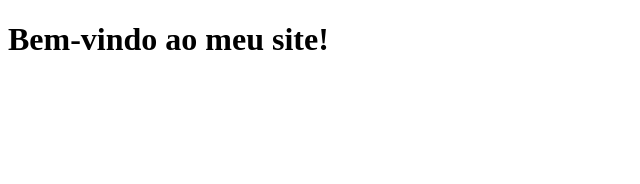
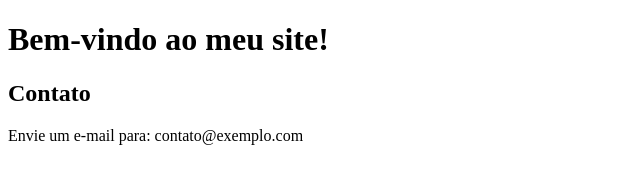
Before and after one commit to Ktchulu/trabalho-git2, a plain HTML site: page index.html in a window 1280 px wide. Shown: the whole page, without its empty margins (0-640 px from the left). Drawn offline with Linux system fonts and the light colour scheme.

Commit message:
feat: adiciona secao de contato no HTML

```diff
--- a/index.html
+++ b/index.html
@@ -6,5 +6,11 @@
 </head>
 <body>
     <h1>Bem-vindo ao meu site!</h1>
+
+    <!-- Nova seção adicionada pelo Bob -->
+    <section id="contato">
+        <h2>Contato</h2>
+        <p>Envie um e-mail para: contato@exemplo.com</p>
+    </section>
 </body>
 </html>
```
